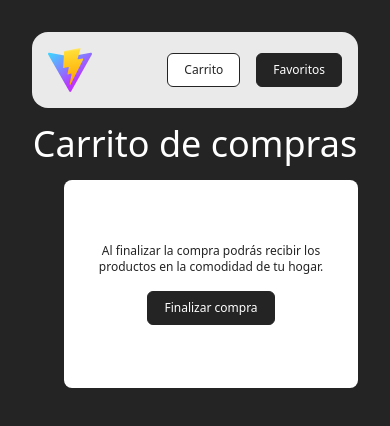
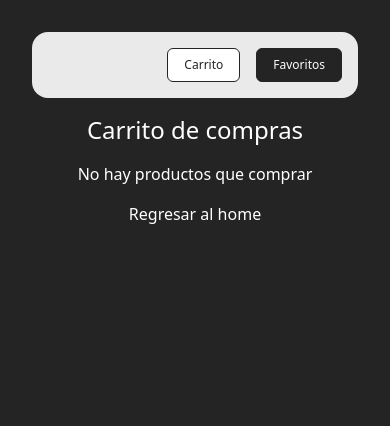
Before and after one commit to LuisDev2001/react-store-ldev01, a React (Vite) app: page /cart in a window 390 px wide. Shown: the top 426 px of the page. Built offline with nearby package versions, Linux system fonts and the light colour scheme.

Commit message:
feat: Add mobile first for checkout page and product component

```diff
--- a/src/components/NavBar.tsx
+++ b/src/components/NavBar.tsx
@@ -4,8 +4,8 @@ import Button from '@/components/Button'
 
 const NavBar = () => {
   return (
-    <nav className='flex items-center justify-between w-full max-w-[550px] mx-auto p-4 sticky top-2.5 rounded-2xl bg-[rgba(255,255,255,0.902)]'>
-      <Link to="/">
+    <nav className='flex items-center justify-end w-full max-w-[550px] mx-auto p-4 sticky top-2.5 rounded-2xl bg-[rgba(255,255,255,0.902)] md:justify-between'>
+      <Link className='hidden md:block' to="/">
         <img src={viteLogo} className="w-11" alt="Vite logo" />
       </Link>
 
--- a/src/components/Product.tsx
+++ b/src/components/Product.tsx
@@ -29,13 +29,13 @@ const Product = (props: Props) => {
   }, [props.price, props.discount])
 
   return (
-    <div className={`flex items-center justify-between gap-8 ${props.class}`}>
-      <img className='block w-24 object-cover rounded-md' src={props.img} alt="Imagen del producto" />
+    <div className={`w-full flex items-center justify-between gap-2 ${props.class} md:gap-8`}>
+      <img className='block w-16 object-cover rounded-md md:w-24' src={props.img} alt="Imagen del producto" />
       <div>
-        <p className='font-bold text-lg text-white mb-2'>{props.name}</p>
+        <p className='font-bold text-base text-white mb-2 md:text-lg'>{props.name}</p>
         {
           props.discount !== 0 &&
-          <span className='text-danger inline-block mb-1.5'>
+          <span className='text-danger text-sm inline-block mb-1.5'>
             {props.discount}% OFF
           </span>
         }
--- a/src/views/CheckoutView.tsx
+++ b/src/views/CheckoutView.tsx
@@ -1,4 +1,5 @@
 import { useState } from 'react'
+import { Link } from 'react-router-dom'
 import Product from '@/components/Product'
 import Button from '@/components/Button'
 import { useNavigate } from 'react-router-dom';
@@ -35,9 +36,13 @@ const CheckoutView = () => {
 
   return (
     <div>
-      <h2 className="text-white text-4xl max-w-[550px] mx-auto my-4 text-center">Carrito de compras</h2>
-      <div className="max-w-[800px] mx-auto flex items-start justify-between gap-8">
-        <div className="flex flex-col items-center justify-start gap-4">
+      <h2 className="text-white text-2xl max-w-[550px] mx-auto my-4 text-center md:text-4xl">
+        Carrito de compras
+      </h2>
+      {
+        productsInStorage.length ?
+          <div className="max-w-[800px] mx-auto flex flex-col items-start justify-between gap-8 md:flex-row">
+            <div className="flex flex-col items-center justify-center w-full gap-4 md:w-fit">
               {
                 productsInStorage.map((product) => (
                   <Product
@@ -50,14 +55,16 @@ const CheckoutView = () => {
                       min="0"
                       value={product.quantity}
                       onChange={(event) => handleQuantityChange(product.id, Number(event.target.value))}
-                  className="w-16 p-1 border border-gray-300 rounded"
+                      className="w-8 p-1 border border-gray-300 rounded md:w-16"
                     />
                   </Product>
                 ))
               }
             </div>
-        <div className="flex-1 w-full h-52 p-4 rounded-lg bg-white flex flex-col items-center justify-center gap-4">
-          <p className="text-primary text-center text-xs">Al finalizar la compra podrás recibir los productos en la comodidad de tu hogar.</p>
+            <div className="flex-1 w-full h-52 p-4 rounded-lg bg-white flex flex-col items-center justify-center gap-4 sticky top-24">
+              <p className="text-primary text-center text-xs md:text-sm">
+                Al finalizar la compra podrás recibir los productos en la comodidad de tu hogar.
+              </p>
               <Button
                 variant='primary'
                 disabled={isLoadingShipping}
@@ -66,7 +73,15 @@ const CheckoutView = () => {
                 {!isLoadingShipping ? 'Finalizar compra' : 'Cargando...'}
               </Button>
             </div>
+          </div> :
+          <div className="max-w-[800px] mx-auto flex flex-col items-center justify-center   gap-4 text-white">
+            No hay productos que comprar
+            <div>
+              <Link className='hover:underline' to="/">Regresar al home</Link>
             </div>
+          </div>
+      }
+
     </div>
   )
 }
```
Lines whose indentation alone changed are shown as unchanged.
